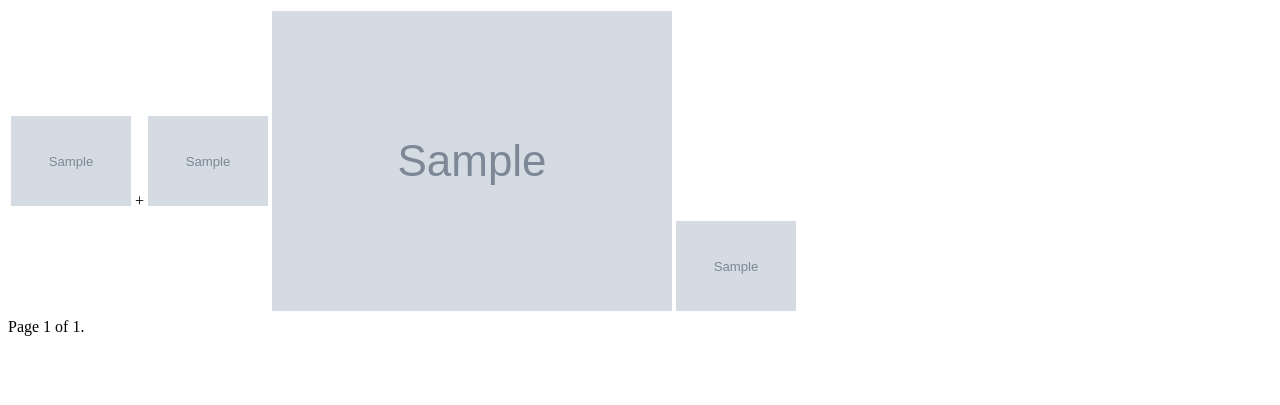
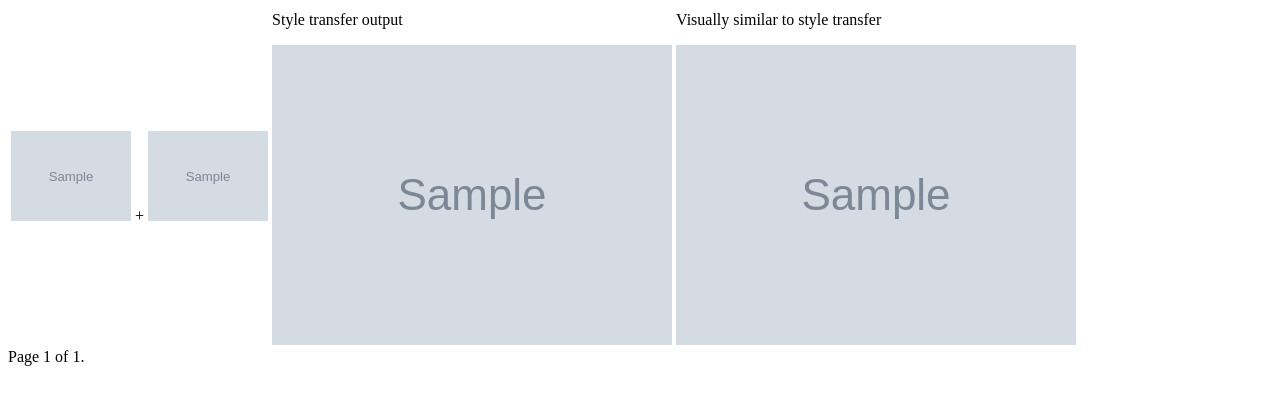
Before and after one commit to hektorbot/backend, a Django app: page /image_processor/ in a window 1280 px wide. Shown: the top 405 px of the page. Run offline with Django 3.2, Linux system fonts and the light colour scheme; tables that the repository leaves empty hold one stand-in row (values such as "Sample post"); grey boxes marked "Sample" are stand-in pictures.

Commit message:
chore: Improve list rendering

```diff
--- a/image_processor/templates/image_processor/list.html
+++ b/image_processor/templates/image_processor/list.html
@@ -8,8 +8,12 @@
       </div>
     </td>
     <td>
+      <p>Style transfer output</p>
       <img src="{{ artwork.style_transfered_image.url }}" />
-      <img class="thumbnail" src="{{ artwork.visually_similar_image.url }}" />
+    </td>
+    <td>
+      <p>Visually similar to style transfer</p>
+      <img src="{{ artwork.visually_similar_image.url }}" />
     </td>
   </tr>
   {% endfor %}
```
